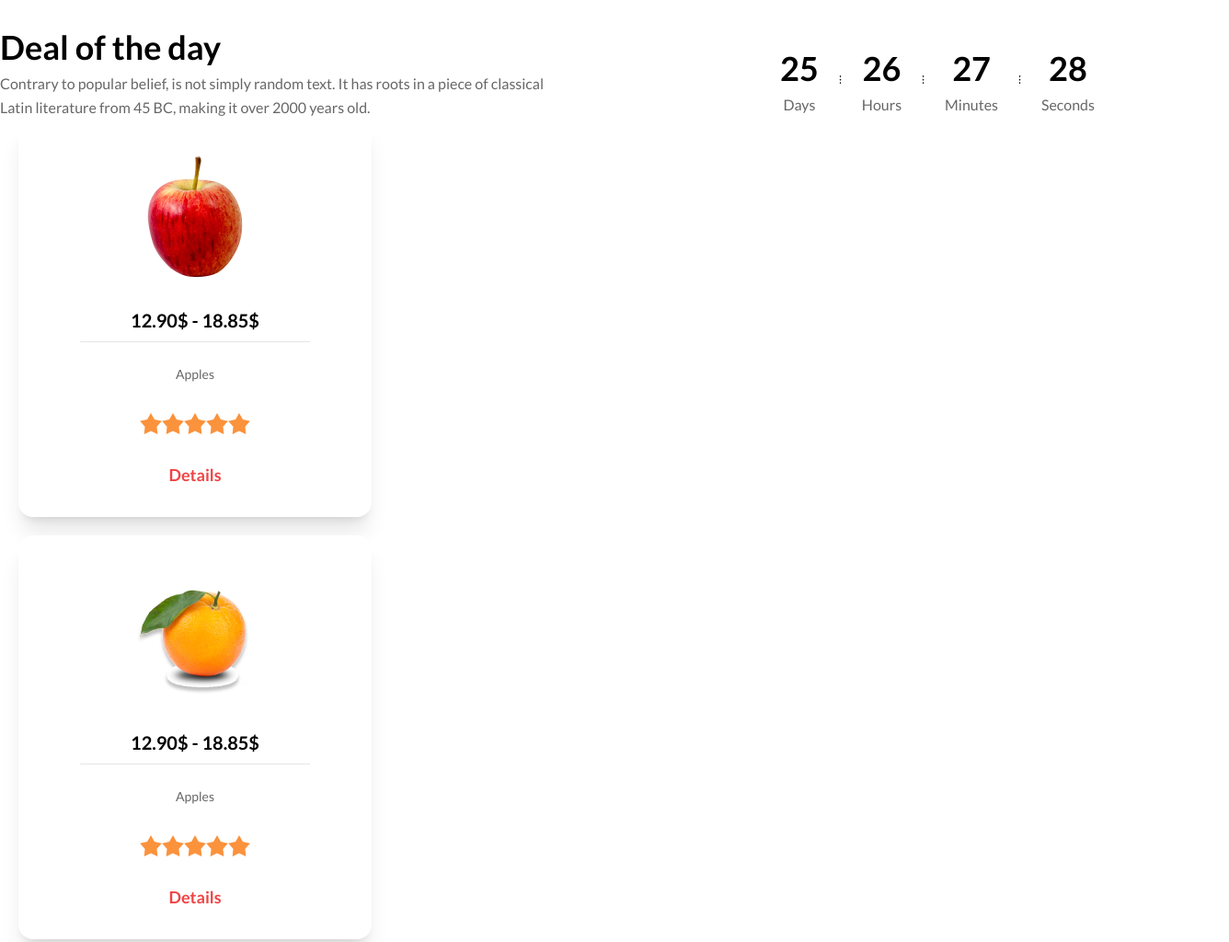
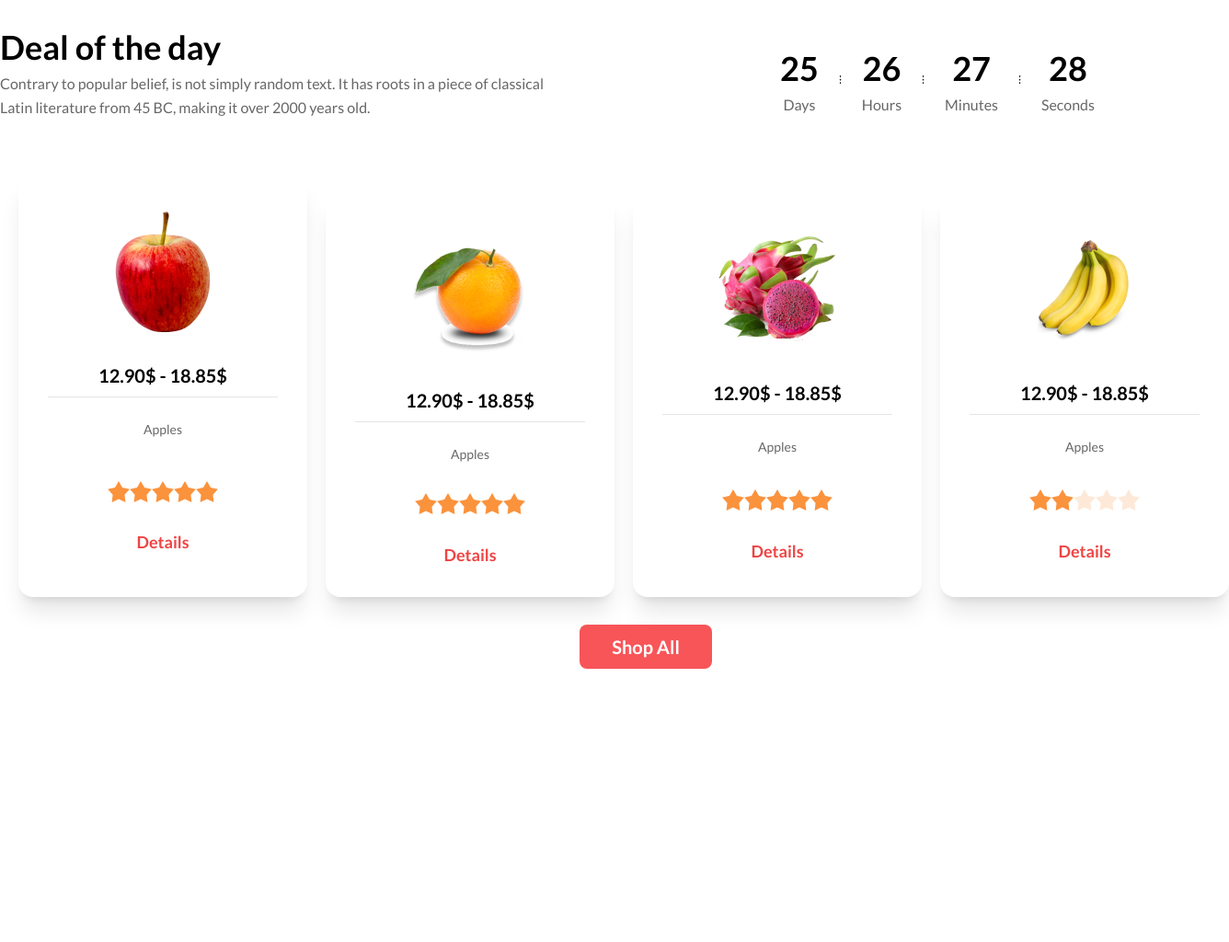
Before and after one commit to Yousufjoy/Fruit-Frenzy, a plain HTML site: page index.html in a window 1280 px wide. Shown: the part 980-2004 px from the top of the page at 92% size, 1336 px wide, since content can reach past the window. After the commit the page ends 1707 px from the top, so only its background shows below. Drawn offline with nearby package versions, Linux system fonts and the light colour scheme.

Commit message:
card section fully done

```diff
--- a/index.html
+++ b/index.html
@@ -144,7 +144,7 @@
 
 
       <!-- Card Section  -->
-      <section >
+      <section  class="lg:flex lg:mr-[150px] lg:mt-[60px]">
         <!-- Card 1 -->
 
         <div class="card w-96 bg-base-100 shadow-xl ml-5 ">
@@ -245,12 +245,19 @@
 
           </div>
         </div>
-        <button class="mt-6 ml-[150px] justify-center items-center rounded-lg w-36 h-12 bg-[#F85559] text-white text-center text-xl font-semibold leading-normal">Shop All </button>
+
       </section>
+     <div>
+      <button class="mt-6 ml-[150px] lg:ml-[630px] lg:mt-[30px] justify-center items-center rounded-lg w-36 h-12 bg-[#F85559] text-white text-center text-xl font-semibold leading-normal">Shop All </button>
+     </div>
 
     </header>
 
-    <main></main>
+    <main>
+
+      <!-- Main content goes here.. -->
+
+    </main>
 
     <footer>
       <!-- Footer section here...-->
```
